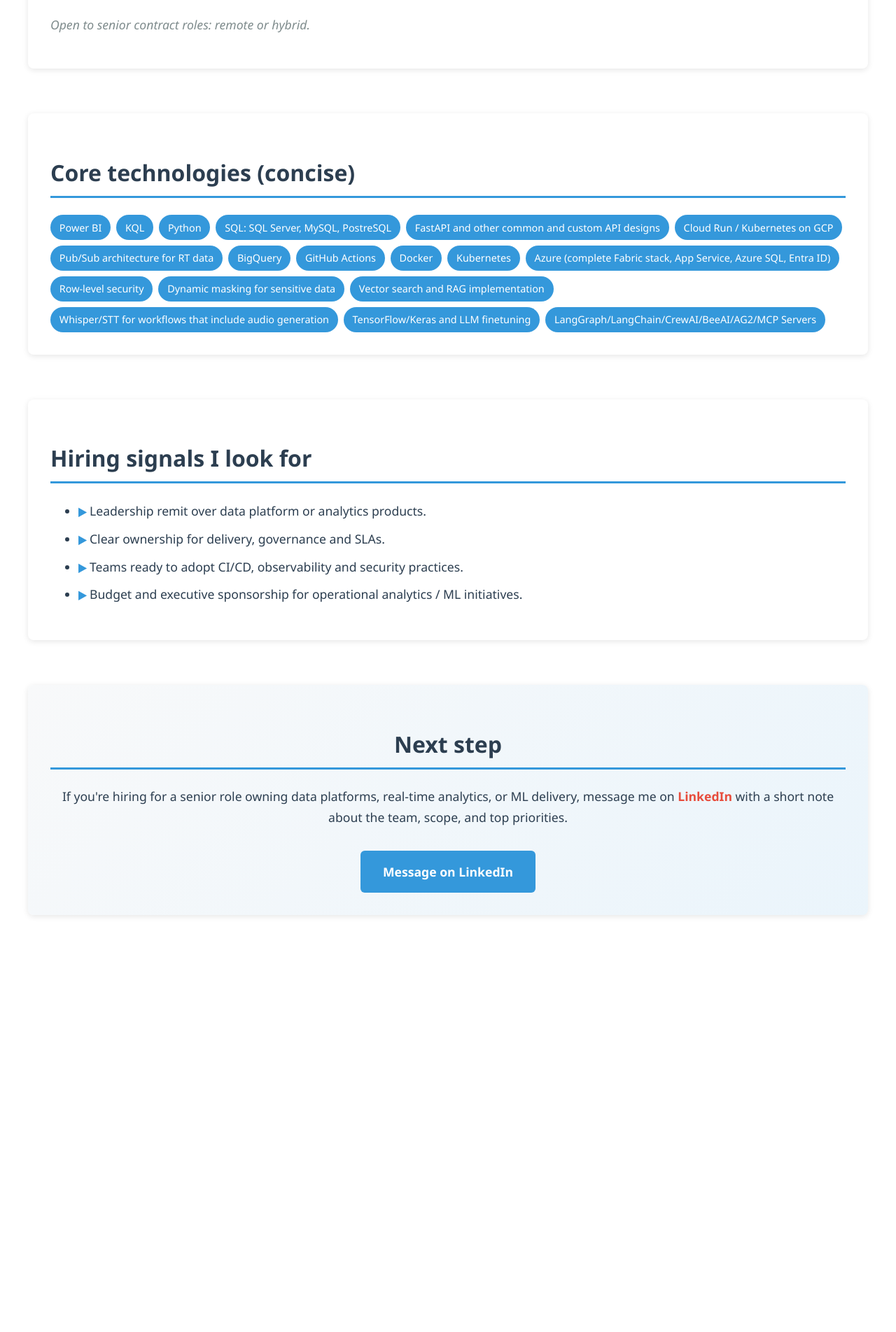
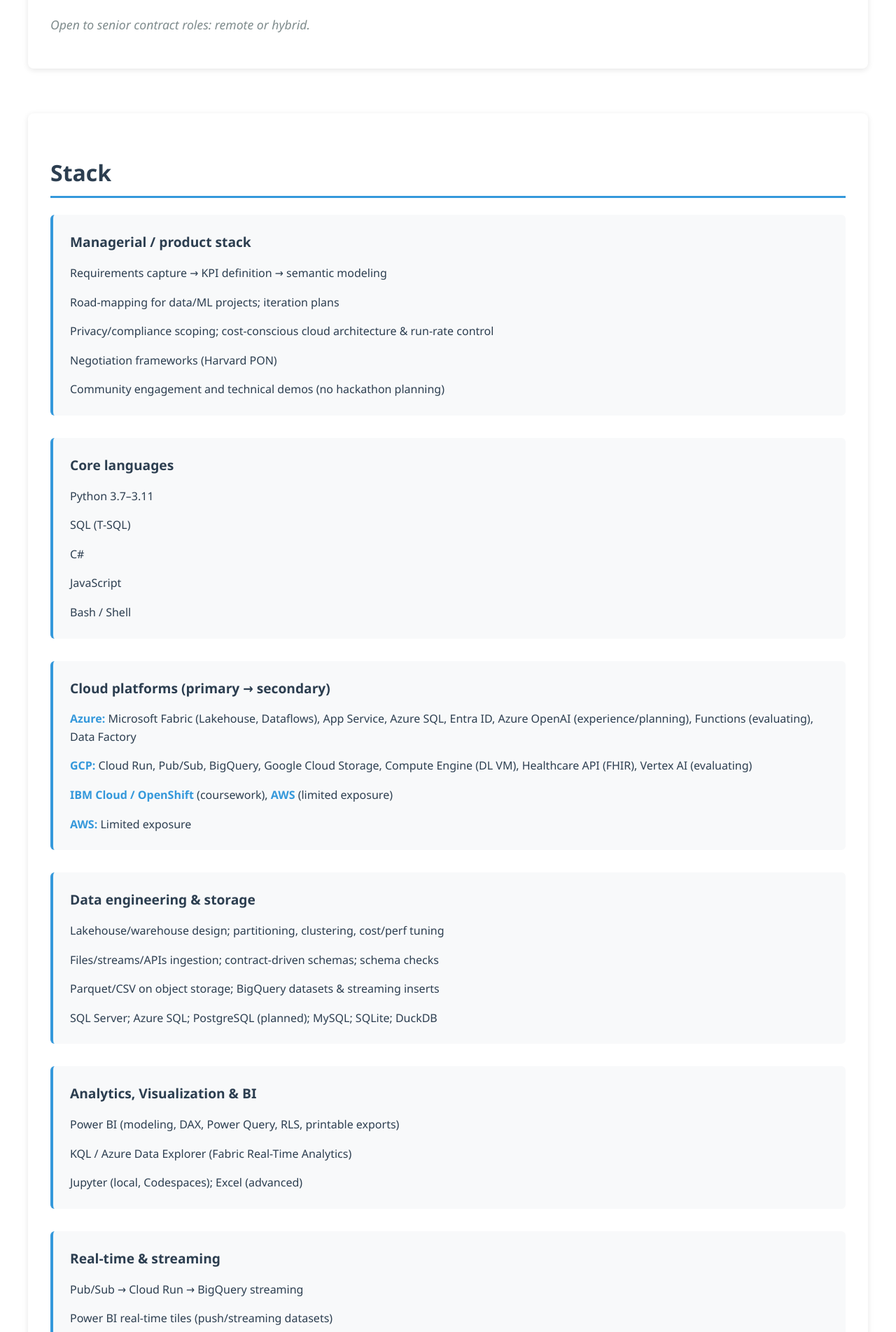
Before and after one commit to AndrewMichael2020/personal-gh-page, a Jekyll site: the page built from index.html, in a window 1280 px wide. Shown: the part 4284-6188 px from the top of the page at 70% size. Built offline with Jekyll 4.4.1, drawn with Linux system fonts in a browser that asks for light colours; before the commit the page ends 5688 px from its top, so only the background shows below that; some of the changed text lies outside the part shown.

Commit message:
Update Stack section with comprehensive organized content
Co-authored-by: AndrewMichael2020 <63167427+AndrewMichael2020@users.noreply.github.com>

```diff
--- a/index.html
+++ b/index.html
@@ -138,26 +138,150 @@ title: Andrew M. Ignatov - Data Engineering & Analytics Leader
   </section>
 
   <section id="technologies" class="content-section">
-    <h2>Core technologies (concise)</h2>
-    <div class="tech-tags">
-      <span class="tech-tag">Power BI</span>
-      <span class="tech-tag">KQL</span>
-      <span class="tech-tag">Python</span>
-      <span class="tech-tag">SQL: SQL Server, MySQL, PostreSQL</span>
-      <span class="tech-tag">FastAPI and other common and custom API designs</span>
-      <span class="tech-tag">Cloud Run / Kubernetes on GCP</span>
-      <span class="tech-tag">Pub/Sub architecture for RT data</span>
-      <span class="tech-tag">BigQuery</span>
-      <span class="tech-tag">GitHub Actions</span>
-      <span class="tech-tag">Docker</span>
-      <span class="tech-tag">Kubernetes</span>
-      <span class="tech-tag">Azure (complete Fabric stack, App Service, Azure SQL, Entra ID)</span>
-      <span class="tech-tag">Row-level security</span>
-      <span class="tech-tag">Dynamic masking for sensitive data</span>
-      <span class="tech-tag">Vector search and RAG implementation</span>
-      <span class="tech-tag">Whisper/STT for workflows that include audio generation</span>
-      <span class="tech-tag">TensorFlow/Keras and LLM finetuning</span>
-      <span class="tech-tag">LangGraph/LangChain/CrewAI/BeeAI/AG2/MCP Servers</span>
+    <h2>Stack</h2>
+
+    <div class="stack-section">
+      <h3>Managerial / product stack</h3>
+      <p>Requirements capture → KPI definition → semantic modeling</p>
+      <p>Road-mapping for data/ML projects; iteration plans</p>
+      <p>Privacy/compliance scoping; cost-conscious cloud architecture & run-rate control</p>
+      <p>Negotiation frameworks (Harvard PON)</p>
+      <p>Community engagement and technical demos (no hackathon planning)</p>
+    </div>
+
+    <div class="stack-section">
+      <h3>Core languages</h3>
+      <p>Python 3.7–3.11</p>
+      <p>SQL (T-SQL)</p>
+      <p>C#</p>
+      <p>JavaScript</p>
+      <p>Bash / Shell</p>
+    </div>
+
+    <div class="stack-section">
+      <h3>Cloud platforms (primary → secondary)</h3>
+      <p><strong>Azure:</strong> Microsoft Fabric (Lakehouse, Dataflows), App Service, Azure SQL, Entra ID, Azure OpenAI (experience/planning), Functions (evaluating), Data Factory</p>
+      <p><strong>GCP:</strong> Cloud Run, Pub/Sub, BigQuery, Google Cloud Storage, Compute Engine (DL VM), Healthcare API (FHIR), Vertex AI (evaluating)</p>
+      <p><strong>IBM Cloud / OpenShift</strong> (coursework), <strong>AWS</strong> (limited exposure)</p>
+      <p><strong>AWS:</strong> Limited exposure</p>
+    </div>
+
+    <div class="stack-section">
+      <h3>Data engineering & storage</h3>
+      <p>Lakehouse/warehouse design; partitioning, clustering, cost/perf tuning</p>
+      <p>Files/streams/APIs ingestion; contract-driven schemas; schema checks</p>
+      <p>Parquet/CSV on object storage; BigQuery datasets & streaming inserts</p>
+      <p>SQL Server; Azure SQL; PostgreSQL (planned); MySQL; SQLite; DuckDB</p>
+    </div>
+
+    <div class="stack-section">
+      <h3>Analytics, Visualization & BI</h3>
+      <p>Power BI (modeling, DAX, Power Query, RLS, printable exports)</p>
+      <p>KQL / Azure Data Explorer (Fabric Real-Time Analytics)</p>
+      <p>Jupyter (local, Codespaces); Excel (advanced)</p>
+    </div>
+
+    <div class="stack-section">
+      <h3>Real-time & streaming</h3>
+      <p>Pub/Sub → Cloud Run → BigQuery streaming</p>
+      <p>Power BI real-time tiles (push/streaming datasets)</p>
+      <p>Backpressure, sampling, idempotency; SLA-aware telemetry</p>
+      <p>KQL / notebooks for diagnostics</p>
+    </div>
+
+    <div class="stack-section">
+      <h3>ML / AI</h3>
+      <p>TensorFlow; Keras</p>
+      <p>Batch & real-time ML pipelines; feature extraction</p>
+      <p>OpenAI API (function calling); embeddings; RAG</p>
+      <p>Whisper STT; diarization/turn-taking; basic audio features</p>
+      <p>Vector search: ChromaDB</p>
+      <p>Pattern extraction: fuzzy matching; regex-based extraction</p>
+      <p>Local LLM experiments (Llama-class on M2 Ultra / GCP VM)</p>
+    </div>
+
+    <div class="stack-section">
+      <h3>Agentic AI & orchestration</h3>
+      <p>LangGraph (stateful graphs, multi-tool orchestration)</p>
+      <p>LangChain (RAG, tool use)</p>
+      <p>Langflow (DataStax) for visual pipelines</p>
+      <p>MCP servers (Model Context Protocol)</p>
+    </div>
+
+    <div class="stack-section">
+      <h3>Healthcare interoperability (kept minimal, no terminology lists)</h3>
+      <p>Meditech and Intrahealth Profile workflows</p>
+      <p>FHIR R4</p>
+      <p>Google Cloud Healthcare API (FHIR Store)</p>
+      <p>Synthea synthetic EMR (localization & module editing; FHIR bundle export/ingest)</p>
+    </div>
+
+    <div class="stack-section">
+      <h3>Backend & APIs</h3>
+      <p>FastAPI; Flask</p>
+      <p>ASP.NET Core (.NET 8) Minimal APIs; EF Core</p>
+      <p>JWT + ASP.NET Identity; role-based auth</p>
+      <p>REST / WebSocket endpoints; Postman collections</p>
+      <p>Node.js on Azure App Service (with Entra ID)</p>
+    </div>
+
+    <div class="stack-section">
+      <h3>Frontend & visualization</h3>
+      <p>Power BI dashboards (executive/shift; drill-throughs)</p>
+      <p>React (course/projects)</p>
+      <p>Blazor WebAssembly (selected projects)</p>
+      <p>Notebook visuals; ipyleaflet maps; Kepler-style outputs (non-pydeck)</p>
+    </div>
+
+    <div class="stack-section">
+      <h3>DevOps / CI/CD & platform engineering</h3>
+      <p>GitHub Actions (build, test, coverage/Cobertura, deploy)</p>
+      <p>GitHub Codespaces; DevContainers</p>
+      <p>Docker; Kubernetes (minikube/k3d); Helm; OpenShift (labs/Tekton)</p>
+      <p>Bash automation; gcloud CLI; jq; curl</p>
+      <p>Terraform (targeted, in progress)</p>
+      <p>Observability: structured logs, metrics (Prometheus/Grafana), traces</p>
+      <p>Release hardening; rollback playbooks; runbooks; SLAs/SLOs</p>
+    </div>
+
+    <div class="stack-section">
+      <h3>Privacy, security & governance</h3>
+      <p>Entra ID (Azure AD); JWT; RBAC; secrets management; least-privilege</p>
+      <p>Dynamic Data Masking; Row-Level Security; tokenization/pseudonymization</p>
+      <p>k-anonymity / l-diversity / t-closeness checks; differential-privacy concepts</p>
+      <p>Audit trails; data residency constraints (PHI/PII)</p>
+    </div>
+
+    <div class="stack-section">
+      <h3>Cybersecurity & red-teaming (foundational)</h3>
+      <p>Threat modeling; secure defaults; logging & monitoring</p>
+      <p>Ethical hacking fundamentals; Kali Linux; Metasploit (intro); Wireshark; OpenVAS</p>
+      <p>SAST/DAST basics; OWASP awareness; container image hardening</p>
+    </div>
+
+    <div class="stack-section">
+      <h3>Geospatial & routing</h3>
+      <p>OSRM routing on GCP VM; distance/isochrone pipelines</p>
+      <p>ipyleaflet maps; HTML heatmaps (pydeck-free)</p>
+    </div>
+
+    <div class="stack-section">
+      <h3>Media / audio ("waveform" data)</h3>
+      <p>Whisper STT pipelines; Audacity workflows; basic audio feature extraction</p>
+    </div>
+
+    <div class="stack-section">
+      <h3>Testing & QA</h3>
+      <p>Unit/integration tests for APIs & clients (pytest, xUnit)</p>
+      <p>Smoke tests / bash route tests for event pipelines</p>
+      <p>Data quality checks: schema, domain constraints; timestamped debug logs</p>
+    </div>
+
+    <div class="stack-section">
+      <h3>Operational tooling & content</h3>
+      <p>PowerPoint executive storytelling; KPI narrative design</p>
+      <p>Short training decks; video education with Whisper-based narration</p>
+      <p>Documentation in Markdown; reproducible environments and runbooks</p>
     </div>
   </section>
 
@@ -400,21 +524,36 @@ body {
   margin-top: 1rem;
 }
 
-/* Technology Tags */
-.tech-tags {
-  display: flex;
-  flex-wrap: wrap;
-  gap: 0.5rem;
-  margin-top: 1rem;
+/* Stack Sections */
+.stack-section {
+  margin-bottom: 2rem;
+  padding: 1.5rem;
+  background-color: var(--background-light);
+  border-radius: 6px;
+  border-left: 4px solid var(--secondary-color);
 }
 
-.tech-tag {
-  background-color: var(--secondary-color);
-  color: white;
-  padding: 0.4rem 0.8rem;
-  border-radius: 20px;
-  font-size: 0.9rem;
-  font-weight: 500;
+.stack-section h3 {
+  margin-top: 0;
+  margin-bottom: 1rem;
+  color: var(--primary-color);
+  font-size: 1.2rem;
+  font-weight: 600;
+}
+
+.stack-section p {
+  margin-bottom: 0.75rem;
+  line-height: 1.6;
+  font-size: 1rem;
+}
+
+.stack-section p:last-child {
+  margin-bottom: 0;
+}
+
+.stack-section strong {
+  color: var(--secondary-color);
+  font-weight: 600;
 }
 
 /* CTA Section */
```
